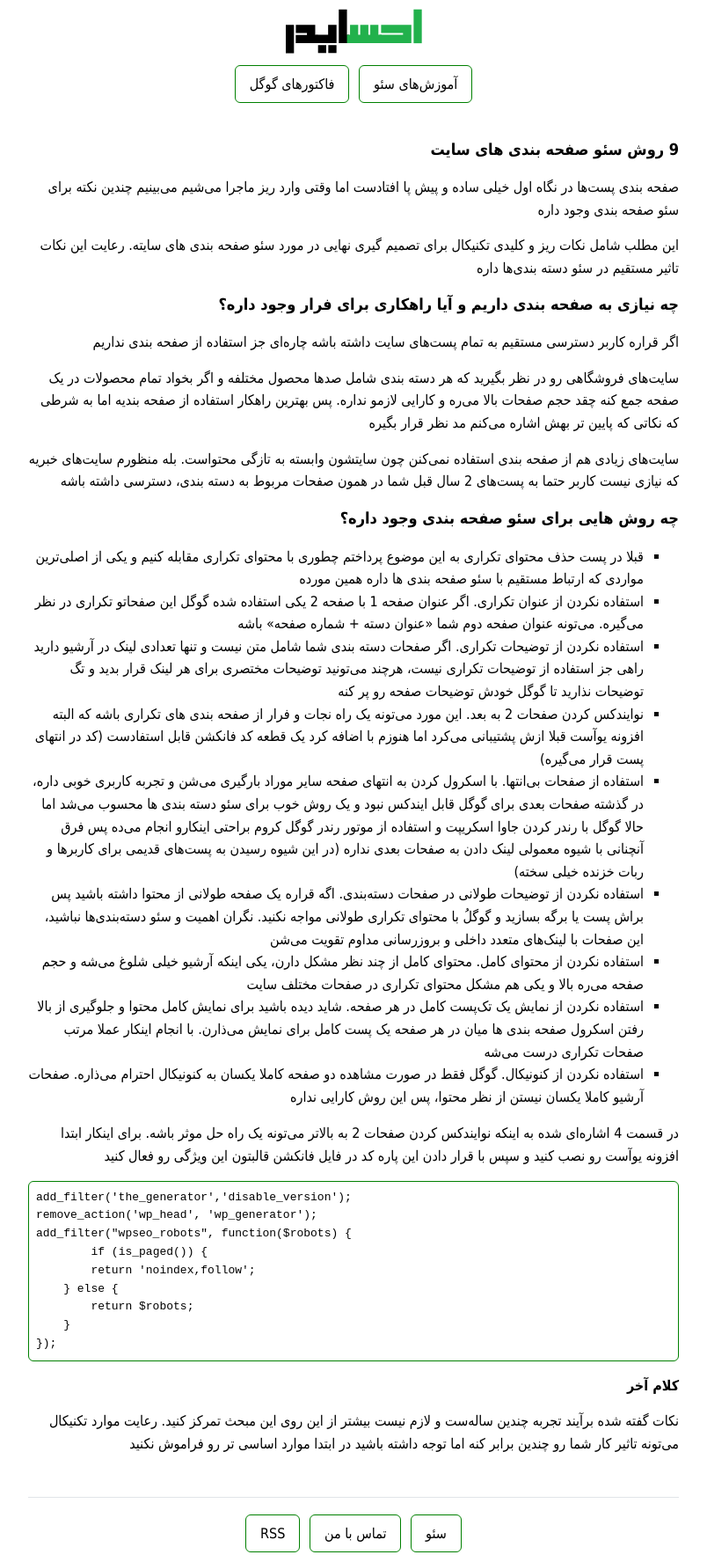
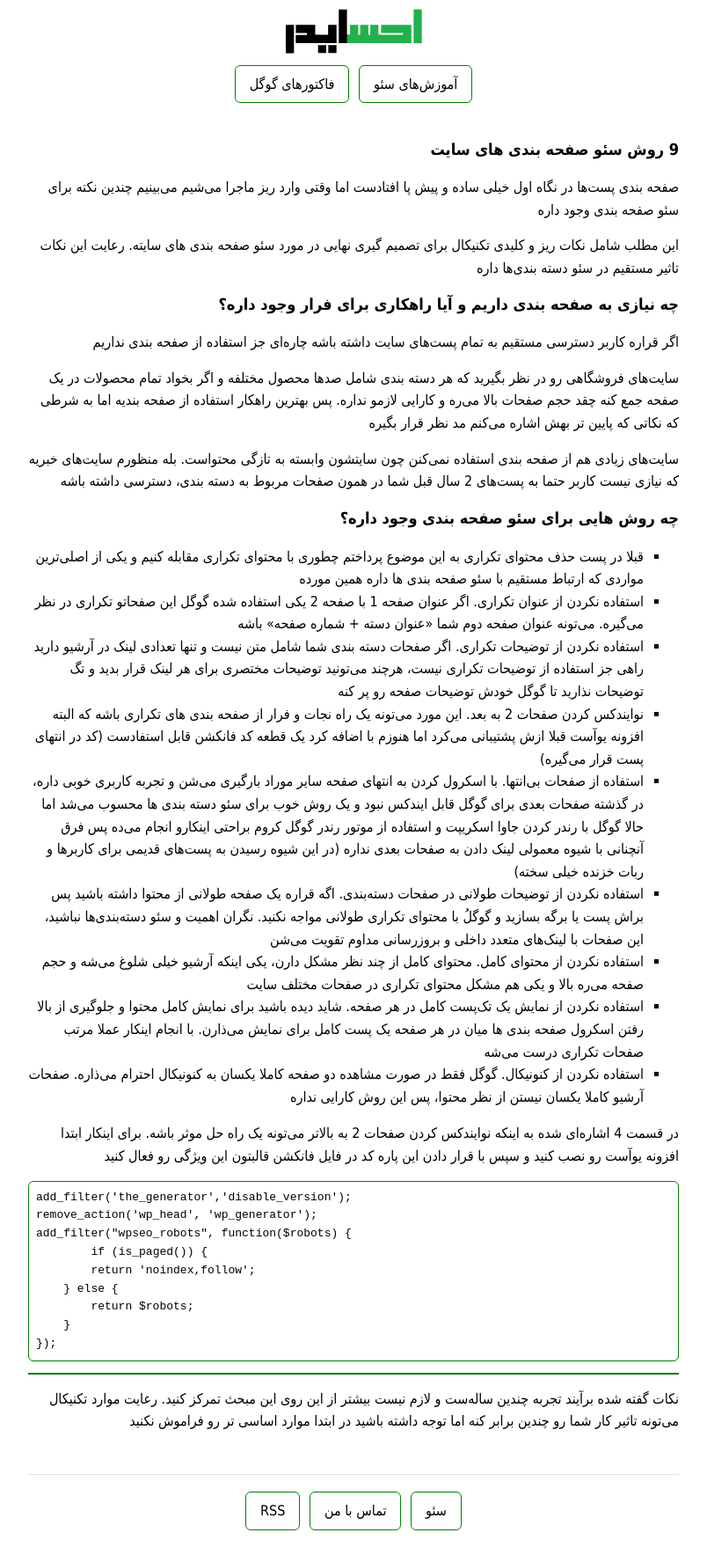
Before and after one commit to darkblog/darkblog.github.io, a Jekyll site: the page built from _posts/2021-5-2-pagination-seo.md, in a window 1280 px wide. Shown: the whole page at 88% size, without its empty margins (238-1042 px from the left). Built offline with Jekyll 4.4.1, drawn with Linux system fonts in a browser that asks for light colours; after the commit the page ends 1750 px from its top, so only the background shows below that.

Commit message:
Update 2021-5-2-pagination-seo.md

````diff
--- a/_posts/2021-5-2-pagination-seo.md
+++ b/_posts/2021-5-2-pagination-seo.md
@@ -29,7 +29,7 @@
 
 در قسمت 4 اشاره‌ای شده به اینکه نوایندکس کردن صفحات 2 به بالاتر می‌تونه یک راه حل موثر باشه. برای اینکار ابتدا افزونه یوآست رو نصب کنید و سپس با قرار دادن این پاره کد در فایل فانکشن قالبتون این ویژگی رو فعال کنید
 
-<pre>
+```
 add_filter('the_generator','disable_version');
 remove_action('wp_head', 'wp_generator');
 add_filter("wpseo_robots", function($robots) {
@@ -39,8 +39,8 @@
         return $robots;
     }
 });
-</pre>
+```
 
-<b>کلام آخر</b>
+***
 
 نکات گفته شده برآیند تجربه چندین ساله‌ست و لازم نیست بیشتر از این روی این مبحث تمرکز کنید. رعایت موارد تکنیکال می‌تونه تاثیر کار شما رو چندین برابر کنه اما توجه داشته باشید در ابتدا موارد اساسی تر رو فراموش نکنید
````
